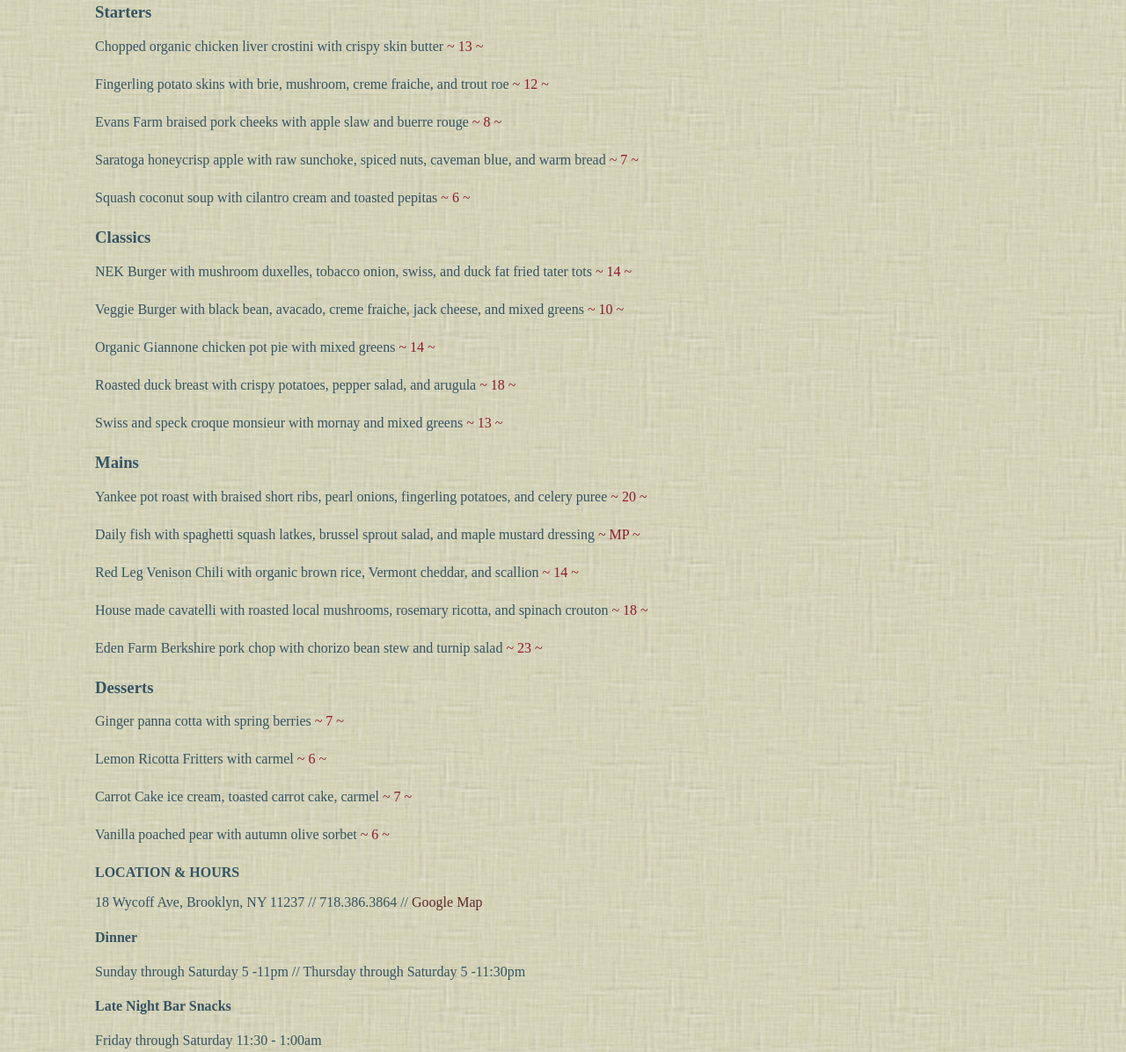
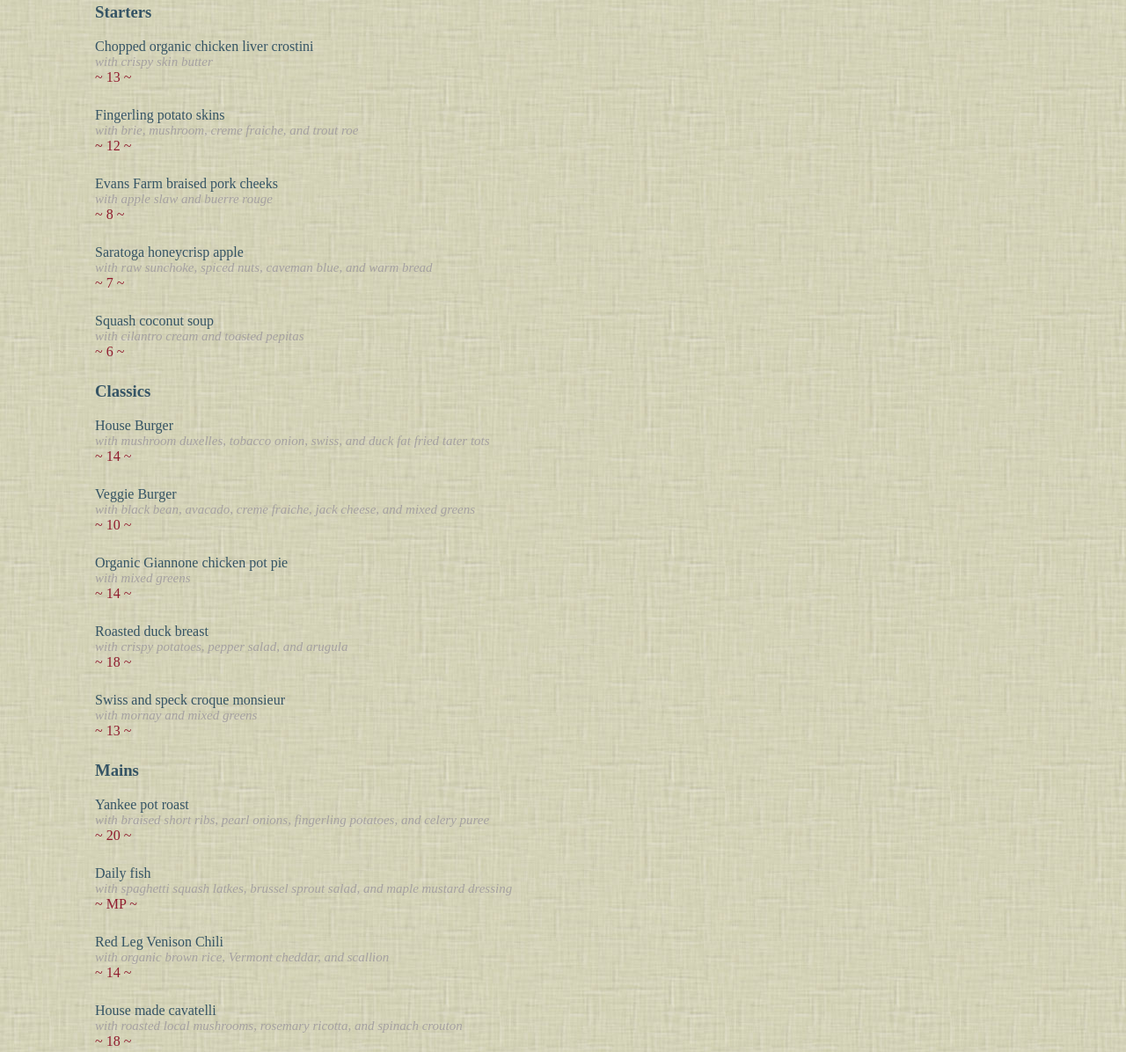
Before and after one commit to pooleside/cafe_website, a plain HTML site: page index.html in a window 1280 px wide. Shown: the part 634-1830 px from the top of the page at 88% size. Drawn offline with Linux system fonts and the light colour scheme.

Commit message:
add new class "with" to separate main ingredient and sides

```diff
--- a/index.html
+++ b/index.html
@@ -12,27 +12,32 @@
     <h2>Dinner Menu</h2>
         <h3>Starters</h3>
         <ul>
-          <li>Chopped organic chicken liver crostini with crispy skin butter
+          <li>Chopped organic chicken liver crostini
+              <span class= "with">with crispy skin butter</span>
               <span class="ornament">~</span>
               <span class="price">13</span>
               <span class="ornament">~</span>
             </li>
-          <li>Fingerling potato skins with brie, mushroom, creme fraiche, and trout roe
+          <li>Fingerling potato skins
+              <span class= "with">with brie, mushroom, creme fraiche, and trout roe</span>
               <span class="ornament">~</span>
               <span class="price">12</span>
               <span class="ornament">~</span>
             </li>
-          <li>Evans Farm braised pork cheeks with apple slaw and buerre rouge
+          <li>Evans Farm braised pork cheeks
+              <span class= "with">with apple slaw and buerre rouge</span>
               <span class="ornament">~</span>
               <span class="price">8</span>
               <span class="ornament">~</span>
             </li>
-          <li>Saratoga honeycrisp apple with raw sunchoke, spiced nuts, caveman blue, and warm bread
+          <li>Saratoga honeycrisp apple
+              <span class="with">with raw sunchoke, spiced nuts, caveman blue, and warm bread</span>
               <span class="ornament">~</span>
               <span class="price">7</span>
               <span class="ornament">~</span>
             </li>
-          <li>Squash coconut soup with cilantro cream and toasted pepitas
+          <li>Squash coconut soup
+              <span class="with">with cilantro cream and toasted pepitas</span>
               <span class="ornament">~</span>
               <span class="price">6</span>
               <span class="ornament">~</span>
@@ -41,27 +46,32 @@
 
         <h3>Classics</h3>
         <ul>
-          <li>NEK Burger with mushroom duxelles, tobacco onion, swiss, and duck fat fried tater tots
+          <li>House Burger
+              <span class="with">with mushroom duxelles, tobacco onion, swiss, and duck fat fried tater tots</span>
               <span class="ornament">~</span>
               <span class="price">14</span>
               <span class="ornament">~</span>
             </li>
-          <li>Veggie Burger with black bean, avacado, creme fraiche, jack cheese, and mixed greens
+          <li>Veggie Burger
+              <span class="with">with black bean, avacado, creme fraiche, jack cheese, and mixed greens</span>
               <span class="ornament">~</span>
               <span class="price">10</span>
               <span class="ornament">~</span>
             </li>
-          <li>Organic Giannone chicken pot pie with mixed greens
+          <li>Organic Giannone chicken pot pie
+              <span class="with">with mixed greens</span>
               <span class="ornament">~</span>
               <span class="price">14</span>
               <span class="ornament">~</span>
             </li>
-          <li>Roasted duck breast with crispy potatoes, pepper salad, and arugula
+          <li>Roasted duck breast
+              <span class="with">with crispy potatoes, pepper salad, and arugula</span>
               <span class="ornament">~</span>
               <span class="price">18</span>
               <span class="ornament">~</span>
             </li>
-          <li>Swiss and speck croque monsieur with mornay and mixed greens
+          <li>Swiss and speck croque monsieur
+              <span class="with">with mornay and mixed greens</span>
               <span class="ornament">~</span>
               <span class="price">13</span>
               <span class="ornament">~</span>
@@ -70,27 +80,32 @@
 
         <h3>Mains</h3>
         <ul>
-          <li>Yankee pot roast with braised short ribs, pearl onions, fingerling potatoes, and celery puree
+          <li>Yankee pot roast
+              <span class="with">with braised short ribs, pearl onions, fingerling potatoes, and celery puree</span>
               <span class="ornament">~</span>
               <span class="price">20</span>
               <span class="ornament">~</span>
             </li>
-          <li>Daily fish with spaghetti squash latkes, brussel sprout salad, and maple mustard dressing
+          <li>Daily fish
+              <span class="with">with spaghetti squash latkes, brussel sprout salad, and maple mustard dressing</span>
               <span class="ornament">~</span>
               <span class="price">MP</span>
               <span class="ornament">~</span>
             </li>
-          <li>Red Leg Venison Chili with organic brown rice, Vermont cheddar, and scallion
+          <li>Red Leg Venison Chili
+              <span class="with">with organic brown rice, Vermont cheddar, and scallion</span>
               <span class="ornament">~</span>
               <span class="price">14</span>
               <span class="ornament">~</span>
             </li>
-          <li>House made cavatelli with roasted local mushrooms, rosemary ricotta, and spinach crouton
+          <li>House made cavatelli
+              <span class="with">with roasted local mushrooms, rosemary ricotta, and spinach crouton</span>
               <span class="ornament">~</span>
               <span class="price">18</span>
               <span class="ornament">~</span>
             </li>
-          <li>Eden Farm Berkshire pork chop with chorizo bean stew and turnip salad
+          <li>Eden Farm Berkshire pork chop
+              <span class="with">with chorizo bean stew and turnip salad</span>
               <span class="ornament">~</span>
               <span class="price">23</span>
               <span class="ornament">~</span>
@@ -98,22 +113,26 @@
         </ul>
       <h3>Desserts</h3>
         <ul>
-          <li>Ginger panna cotta with spring berries
+          <li>Ginger panna cotta
+              <span class="with">with spring berries</span>
               <span class="ornament">~</span>
               <span class="price">7</span>
               <span class="ornament">~</span>
             </li>
-          <li>Lemon Ricotta Fritters with carmel
+          <li>Lemon Ricotta Fritters
+              <span class="with">with carmel</span>
               <span class="ornament">~</span>
               <span class="price">6</span>
               <span class="ornament">~</span>
             </li>
-          <li>Carrot Cake ice cream, toasted carrot cake, carmel
+          <li>Carrot Cake ice cream
+              <span class="with">with toasted carrot cake and carmel</span>
               <span class="ornament">~</span>
               <span class="price">7</span>
               <span class="ornament">~</span>
             </li>
-          <li>Vanilla poached pear with autumn olive sorbet
+          <li>Vanilla poached pear
+              <span class="with">with autumn olive sorbet</span>
               <span class="ornament">~</span>
               <span class="price">6</span>
               <span class="ornament">~</span>
--- a/styles.css
+++ b/styles.css
@@ -55,3 +55,10 @@ ul li {
 img{max-width: 100%;}
 
 .ornament{color: #901b2e;}
+
+.with{
+  font-style: italic;
+  font-size: 15px;
+  color: #A5A1A1;
+  display: block;
+}
```
